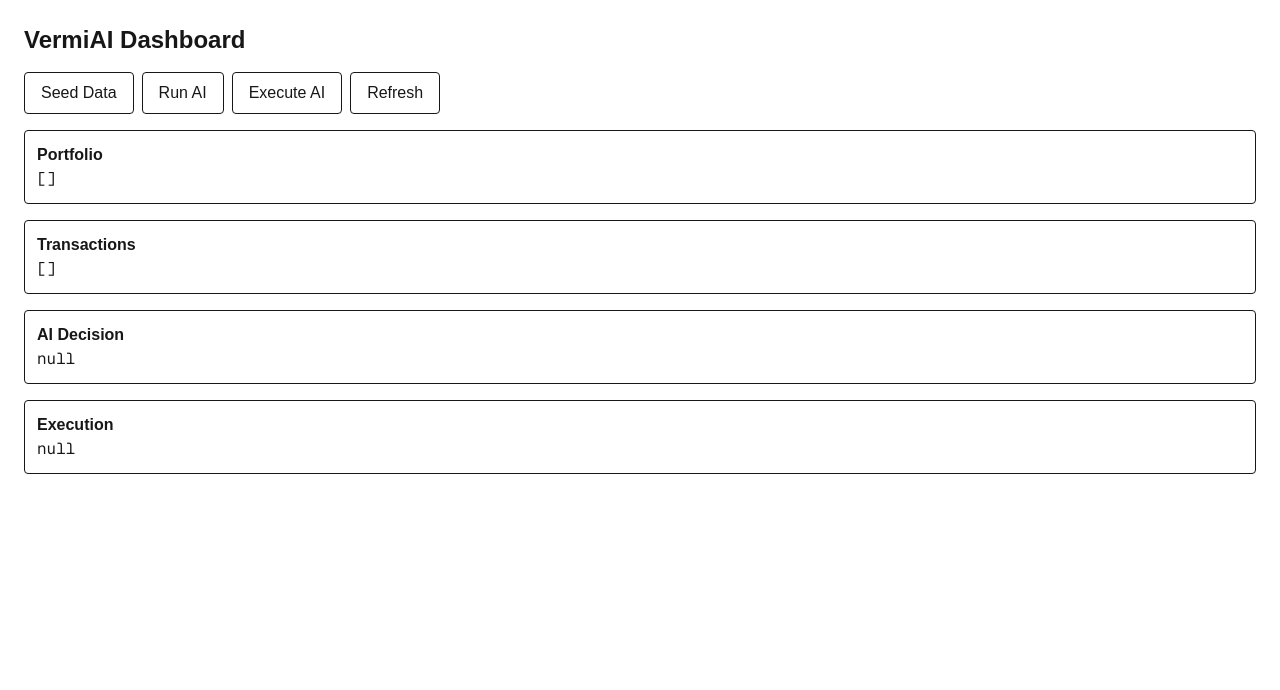
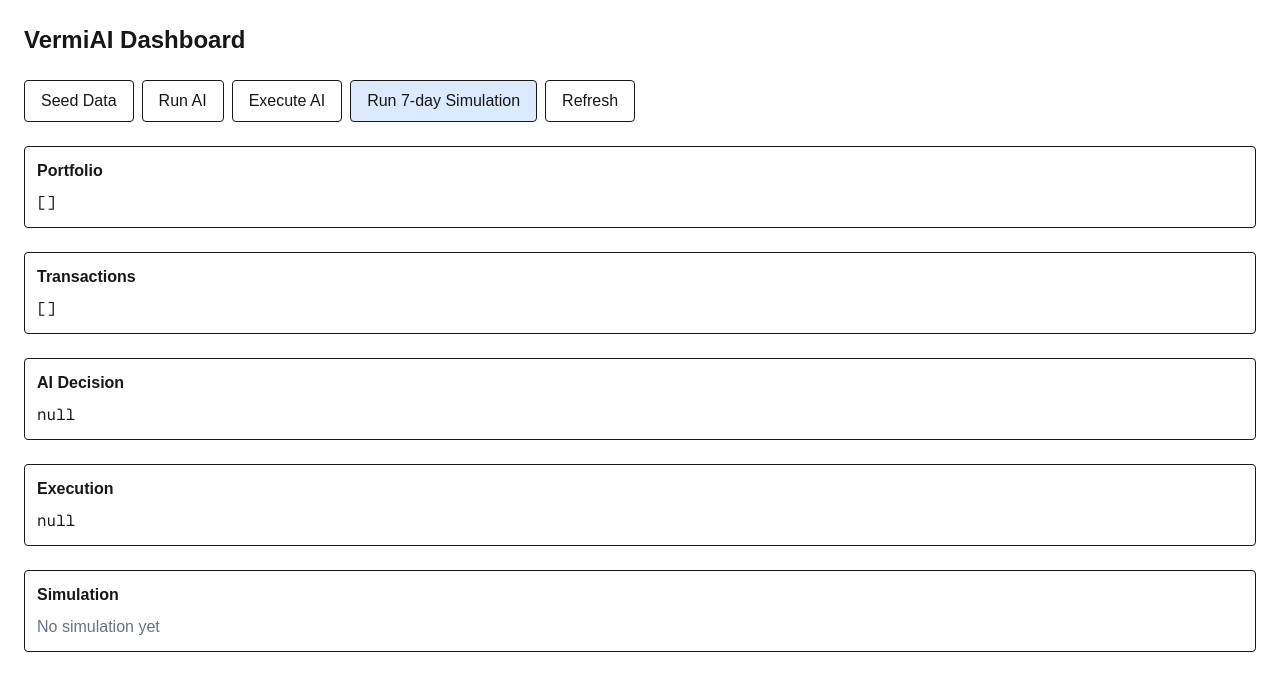
Before and after one commit to Tommysons/vermiai, a Next.js app: page /dashboard in a window 1280 px wide. Shown: the top 690 px of the page. Built offline with nearby package versions, Linux system fonts and the light colour scheme.

Commit message:
timeEngine.ts

```diff
--- a/app/dashboard/page.tsx
+++ b/app/dashboard/page.tsx
@@ -12,26 +12,41 @@ import { getAIAdviceV2 } from '@/lib/simulation/aiAdvisorV2'
 import type { AIResult } from '@/lib/simulation/aiAdvisorV2'
 
 import { runAIExecution } from '@/lib/simulation/executionEngine'
+import { runSimulation } from '@/lib/simulation/timeEngine'
 
+// -----------------------------
+// TYPES
+// -----------------------------
+type ExecutionResult = {
+  executed: boolean
+  action?: string
+  from?: string
+  to?: string
+  amount?: number
+  reason?: string
+}
+
+type SimulationDay = {
+  day: number
+  portfolio: Investment[]
+  value: number
+  action: string
+  note: string
+  execution: ExecutionResult
+}
+
+// -----------------------------
+// COMPONENT
+// -----------------------------
 export default function Dashboard() {
-  // -----------------------------
-  // STATE (fully typed)
-  // -----------------------------
   const [portfolio, setPortfolio] = useState<Investment[]>([])
   const [transactions, setTransactions] = useState<Transaction[]>([])
   const [ai, setAi] = useState<AIResult | null>(null)
-
-  const [execution, setExecution] = useState<{
-    executed: boolean
-    action?: string
-    from?: string
-    to?: string
-    amount?: number
-    reason?: string
-  } | null>(null)
+  const [execution, setExecution] = useState<ExecutionResult | null>(null)
+  const [simulation, setSimulation] = useState<SimulationDay[]>([])
 
   // -----------------------------
-  // REFRESH DATA
+  // REFRESH
   // -----------------------------
   const refresh = () => {
     setPortfolio(buildPortfolio())
@@ -42,7 +57,7 @@ export default function Dashboard() {
   // UI
   // -----------------------------
   return (
-    <div className='p-6 space-y-4'>
+    <div className='p-6 space-y-6'>
       <h1 className='text-2xl font-bold'>VermiAI Dashboard</h1>
 
       {/* ---------------- BUTTONS ---------------- */}
@@ -78,6 +93,16 @@ export default function Dashboard() {
           Execute AI
         </button>
 
+        <button
+          className='px-4 py-2 border rounded bg-blue-100'
+          onClick={() => {
+            const result = runSimulation(7)
+            setSimulation(result)
+          }}
+        >
+          Run 7-day Simulation
+        </button>
+
         <button className='px-4 py-2 border rounded' onClick={refresh}>
           Refresh
         </button>
@@ -85,26 +110,60 @@ export default function Dashboard() {
 
       {/* ---------------- PORTFOLIO ---------------- */}
       <div className='border p-3 rounded'>
-        <h2 className='font-bold'>Portfolio</h2>
+        <h2 className='font-bold mb-2'>Portfolio</h2>
         <pre>{JSON.stringify(portfolio, null, 2)}</pre>
       </div>
 
       {/* ---------------- TRANSACTIONS ---------------- */}
       <div className='border p-3 rounded'>
-        <h2 className='font-bold'>Transactions</h2>
+        <h2 className='font-bold mb-2'>Transactions</h2>
         <pre>{JSON.stringify(transactions, null, 2)}</pre>
       </div>
 
       {/* ---------------- AI ---------------- */}
       <div className='border p-3 rounded'>
-        <h2 className='font-bold'>AI Decision</h2>
+        <h2 className='font-bold mb-2'>AI Decision</h2>
         <pre>{JSON.stringify(ai, null, 2)}</pre>
       </div>
 
       {/* ---------------- EXECUTION ---------------- */}
       <div className='border p-3 rounded'>
-        <h2 className='font-bold'>Execution</h2>
+        <h2 className='font-bold mb-2'>Execution</h2>
         <pre>{JSON.stringify(execution, null, 2)}</pre>
+      </div>
+
+      {/* ---------------- SIMULATION ---------------- */}
+      <div className='border p-3 rounded'>
+        <h2 className='font-bold mb-2'>Simulation</h2>
+
+        {simulation.length === 0 && (
+          <p className='text-gray-500'>No simulation yet</p>
+        )}
+
+        {simulation.map((day) => (
+          <div key={day.day} className='border p-2 rounded mb-2'>
+            <p>
+              <strong>Day {day.day}</strong>
+            </p>
+            <p>Value: ${day.value.toFixed(2)}</p>
+            <p>Action: {day.action}</p>
+            <p>Note: {day.note}</p>
+
+            {day.execution?.executed && (
+              <p className='text-green-600'>
+                Executed: {day.execution.from} → {day.execution.to} ($
+                {day.execution.amount})
+              </p>
+            )}
+
+            <details>
+              <summary className='cursor-pointer text-sm text-gray-500'>
+                View Portfolio
+              </summary>
+              <pre>{JSON.stringify(day.portfolio, null, 2)}</pre>
+            </details>
+          </div>
+        ))}
       </div>
     </div>
   )
--- a/lib/data/transactions.ts
+++ b/lib/data/transactions.ts
@@ -1,3 +1,6 @@
+// -----------------------------
+// TYPES
+// -----------------------------
 export type Transaction =
   | {
       id: string
@@ -22,8 +25,25 @@ export type Transaction =
       date: string
     }
 
+// input type (NO id)
+type Base = {
+  amount: number
+  date: string
+}
+
+export type NewTransaction =
+  | ({ type: 'buy'; coin: string } & Base)
+  | ({ type: 'earn'; coin: string } & Base)
+  | ({ type: 'swap'; from: string; to: string } & Base)
+
+// -----------------------------
+// STORAGE KEY
+// -----------------------------
 const STORAGE_KEY = 'vermi_transactions'
 
+// -----------------------------
+// LOAD
+// -----------------------------
 function load(): Transaction[] {
   if (typeof window === 'undefined') return []
 
@@ -31,31 +51,45 @@ function load(): Transaction[] {
   return data ? (JSON.parse(data) as Transaction[]) : []
 }
 
+// -----------------------------
+// SAVE
+// -----------------------------
 function save(data: Transaction[]) {
   localStorage.setItem(STORAGE_KEY, JSON.stringify(data))
 }
 
+// -----------------------------
+// GET
+// -----------------------------
 export function getTransactions(): Transaction[] {
   return load()
 }
 
-// IMPORTANT: MUST be explicit per type
-export function addTransaction(tx: Omit<Transaction, 'id'>) {
+// -----------------------------
+// ADD
+// -----------------------------
+export function addTransaction(tx: NewTransaction) {
   const current = load()
 
   const newTx: Transaction = {
     ...tx,
     id: crypto.randomUUID(),
-  } as Transaction
+  }
 
   current.push(newTx)
   save(current)
 }
 
+// -----------------------------
+// RESET
+// -----------------------------
 export function resetTransactions() {
   save([])
 }
 
+// -----------------------------
+// SEED (DEV TEST DATA)
+// -----------------------------
 export function seedTransactions() {
   save([
     {
@@ -63,6 +97,13 @@ export function seedTransactions() {
       type: 'buy',
       coin: 'USDC',
       amount: 1000,
+      date: new Date().toISOString(),
+    },
+    {
+      id: crypto.randomUUID(),
+      type: 'buy',
+      coin: 'BTC',
+      amount: 500,
       date: new Date().toISOString(),
     },
     {
@@ -76,7 +117,7 @@ export function seedTransactions() {
       id: crypto.randomUUID(),
       type: 'swap',
       from: 'USDC',
-      to: 'BTC',
+      to: 'ETH',
       amount: 200,
       date: new Date().toISOString(),
     },
--- a/lib/simulation/executionEngine.ts
+++ b/lib/simulation/executionEngine.ts
@@ -2,10 +2,27 @@ import { getAIAdviceV2 } from './aiAdvisorV2'
 import { buildPortfolio } from './portfolioEngine'
 import { addTransaction } from '../data/transactions'
 
-export function runAIExecution() {
+export type ExecutionResult =
+  | {
+      executed: true
+      action: 'swap'
+      from: string
+      to: string
+      amount: number
+    }
+  | {
+      executed: false
+      action: string
+      reason: string
+    }
+
+export function runAIExecution(): ExecutionResult {
   const ai = getAIAdviceV2()
   const portfolio = buildPortfolio()
 
+  // -----------------------------
+  // SWAP LOGIC
+  // -----------------------------
   if (ai.action === 'swap' && ai.fromCoin && ai.toCoin) {
     const fromCoin = ai.fromCoin
     const toCoin = ai.toCoin
@@ -15,13 +32,22 @@ export function runAIExecution() {
     )
 
     if (!from || from.amount <= 0) {
-      return { executed: false, reason: 'Invalid source coin or amount' }
+      return {
+        executed: false,
+        action: ai.action,
+        reason: 'Invalid source coin or amount',
+      }
     }
 
-    const amount = from.amount
+    // 🔥 stability: only partial swap
+    const SWAP_RATIO = 0.4
+    const amount = from.amount * SWAP_RATIO
+
     const now = new Date().toISOString()
 
-    //write transaction instead of modifying state
+    // -----------------------------
+    // WRITE EVENT (source of truth)
+    // -----------------------------
     addTransaction({
       type: 'swap',
       from: fromCoin,
@@ -32,13 +58,16 @@ export function runAIExecution() {
 
     return {
       executed: true,
-      action: ai.action,
+      action: 'swap',
       from: fromCoin,
       to: toCoin,
       amount,
     }
   }
 
+  // -----------------------------
+  // NO ACTION
+  // -----------------------------
   return {
     executed: false,
     action: ai.action,
--- /dev/null
+++ b/lib/simulation/marketEngine.ts
@@ -0,0 +1,52 @@
+import { random } from './randomEngine'
+
+type MarketState = Record<string, number>
+
+const STORAGE_KEY = 'vermi_market'
+
+//Default prices
+const DEFAULT_PRICES: MarketState = {
+  BTC: 60000,
+  ETH: 3000,
+  USDC: 1,
+  BNB: 600,
+  SOL: 150,
+  TON: 5,
+}
+
+//Load
+function load(): MarketState {
+  if (typeof window === 'undefined') return DEFAULT_PRICES
+
+  const data = localStorage.getItem(STORAGE_KEY)
+  return data ? JSON.parse(data) : DEFAULT_PRICES
+}
+
+//Save
+function save(state: MarketState) {
+  localStorage.setItem(STORAGE_KEY, JSON.stringify(state))
+}
+
+//Get prices
+export function getMarket(): MarketState {
+  return load()
+}
+
+//Simulate 1 day
+export function simulateMarketDay(): MarketState {
+  const market = load()
+
+  const updated: MarketState = {}
+
+  for (const coin in market) {
+    const price = market[coin]
+
+    //random movment: -3% to +3%
+    const change = (random() - 0.5) * 0.05
+
+    updated[coin] = +(price * change).toFixed(2)
+  }
+
+  save(updated)
+  return updated
+}
--- /dev/null
+++ b/lib/simulation/randomEngine.ts
@@ -0,0 +1,15 @@
+let seed = 123456
+
+export function setSeed(newSeed: number) {
+  seed = newSeed
+}
+
+export function getSeed() {
+  return seed
+}
+
+//simple deterministic pseudo-random generator
+export function random() {
+  seed = (seed * 166425 + 1013904223) % 429467296
+  return seed / 429467296
+}
--- /dev/null
+++ b/lib/simulation/timeEngine.ts
@@ -0,0 +1,60 @@
+import { setSeed } from './randomEngine'
+import { simulateMarketDay } from './marketEngine'
+import { getAIAdviceV2 } from './aiAdvisorV2'
+import { runAIExecution } from './executionEngine'
+import { buildPortfolio } from './portfolioEngine'
+import { getPortfolioValue } from './valueEngine'
+
+export type SimulationDay = {
+  day: number
+  portfolio: ReturnType<typeof buildPortfolio>
+  value: number
+  action: string
+  note: string
+  execution: ReturnType<typeof runAIExecution>
+}
+
+/**
+ * Deterministic full market simulation
+ * Same seed = same result every time
+ */
+export function runSimulation(
+  days: number,
+  seed: number = 12345,
+): SimulationDay[] {
+  const history: SimulationDay[] = []
+
+  // -----------------------------
+  // 1. RESET RANDOM ENGINE
+  // -----------------------------
+  setSeed(seed)
+
+  // -----------------------------
+  // 2. SIMULATION LOOP
+  // -----------------------------
+  for (let day = 1; day <= days; day++) {
+    // Market evolves deterministically
+    simulateMarketDay()
+
+    // AI decision based on current state
+    const ai = getAIAdviceV2()
+
+    // Execute decision (writes transactions)
+    const execution = runAIExecution()
+
+    // Snapshot AFTER execution
+    const portfolio = buildPortfolio()
+    const value = getPortfolioValue()
+
+    history.push({
+      day,
+      portfolio,
+      value,
+      action: ai.action,
+      note: ai.reason,
+      execution,
+    })
+  }
+
+  return history
+}
--- /dev/null
+++ b/lib/simulation/valueEngine.ts
@@ -0,0 +1,15 @@
+import { buildPortfolio } from './portfolioEngine'
+import { getMarket } from './marketEngine'
+
+export function getPortfolioValue() {
+  const portfolio = buildPortfolio()
+  const market = getMarket()
+  let total = 0
+
+  for (const p of portfolio) {
+    const price = market[p.coin] || 0
+    total += p.amount * price
+  }
+
+  return total
+}
```
